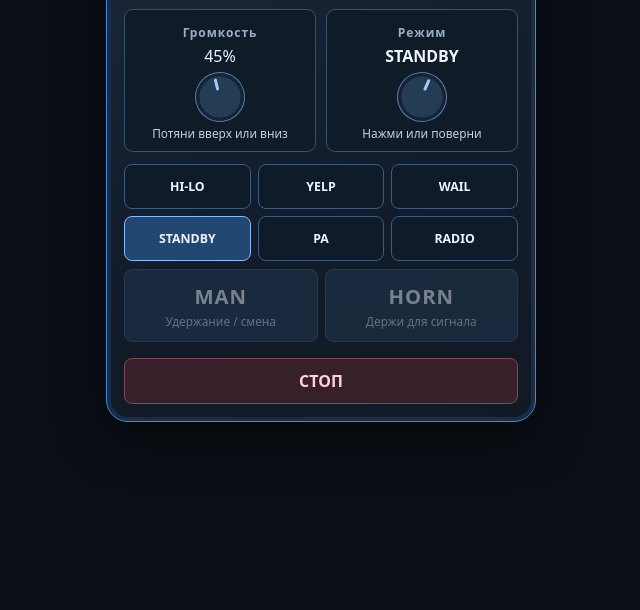
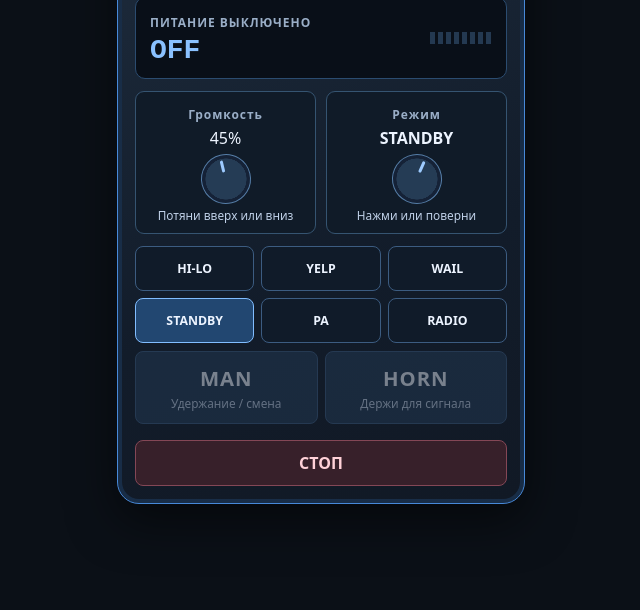
Before and after one commit to krickijmaksim53-collab/straby-mini-app, a plain HTML site: page index.html in a window 1280 px wide. Shown: the part 190-800 px from the top of the page, without its empty margins (319-959 px from the left). Drawn offline with Linux system fonts and the light colour scheme; no server answers.

Commit message:
Center the panel in Telegram and fit narrow screens

```diff
--- a/index.html
+++ b/index.html
@@ -5,7 +5,7 @@
   <meta name="viewport" content="width=device-width, initial-scale=1, viewport-fit=cover">
   <meta name="theme-color" content="#0b1017">
   <title>Страбы · Пульт</title>
-  <link rel="stylesheet" href="style.css">
+  <link rel="stylesheet" href="style.css?v=layout2">
   <script src="https://telegram.org/js/telegram-web-app.js"></script>
   <script type="module" src="app.js"></script>
 </head>
--- a/style.css
+++ b/style.css
@@ -7,11 +7,22 @@
   --muted: #9aaec7;
 }
 * { box-sizing: border-box; }
-body { margin: 0; padding: max(20px, env(safe-area-inset-top)) 14px max(20px, env(safe-area-inset-bottom)); }
+body {
+  margin: 0;
+  min-height: 100vh;
+  min-height: min(100dvh, var(--tg-viewport-stable-height, 100dvh));
+  display: flex;
+  flex-direction: column;
+  padding: 14px;
+  padding-top: calc(14px + max(env(safe-area-inset-top), var(--tg-safe-area-inset-top, 0px) + var(--tg-content-safe-area-inset-top, 0px)));
+  padding-bottom: calc(14px + max(env(safe-area-inset-bottom), var(--tg-safe-area-inset-bottom, 0px) + var(--tg-content-safe-area-inset-bottom, 0px)));
+  padding-left: calc(14px + max(env(safe-area-inset-left), var(--tg-safe-area-inset-left, 0px) + var(--tg-content-safe-area-inset-left, 0px)));
+  padding-right: calc(14px + max(env(safe-area-inset-right), var(--tg-safe-area-inset-right, 0px) + var(--tg-content-safe-area-inset-right, 0px)));
+}
 button { font: inherit; color: inherit; cursor: pointer; touch-action: manipulation; }
 button:focus-visible, input:focus-visible { outline: 2px solid #b4d7ff; outline-offset: 3px; }
 .panel {
-  max-width: 430px; margin: 0 auto; padding: 17px; border: 1px solid #4789d9; border-radius: 22px;
+  width: 100%; max-width: 408px; margin: auto; padding: clamp(10px, 4vw, 17px); border: 1px solid #4789d9; border-radius: 22px;
   background: linear-gradient(160deg, #1d2b3c, #121c2a 60%, #111925);
   box-shadow: 0 16px 48px #0008, inset 0 0 0 4px #182d47;
 }
@@ -19,9 +30,10 @@ button:focus-visible, input:focus-visible { outline: 2px solid #b4d7ff; outline-
 .header { padding: 3px 4px 15px; }
 h1 { margin: 0; font-size: 1.15rem; letter-spacing: .2em; }
 .header > span, .label, .controls span { color: var(--muted); font-size: .75rem; font-weight: 700; letter-spacing: .08em; }
-.display { min-height: 77px; padding: 12px 14px; background: #090f18; border: 1px solid #2b4c70; border-radius: 10px; }
-#signal { display: block; margin-top: 3px; color: #8ac1ff; font: 700 clamp(1.37rem, 6vw, 1.95rem) ui-monospace, monospace; }
-#meter { width: 62px; height: 12px; background: repeating-linear-gradient(90deg,#243951 0 5px,transparent 5px 8px); }
+.display { gap: 8px; min-height: 77px; padding: 12px 14px; background: #090f18; border: 1px solid #2b4c70; border-radius: 10px; }
+.display > div:first-child { min-width: 0; }
+#signal { overflow-wrap: anywhere; display: block; margin-top: 3px; color: #8ac1ff; font: 700 clamp(1.12rem, 5vw, 1.75rem) ui-monospace, monospace; }
+#meter { flex: 0 0 clamp(30px, 12vw, 62px); height: 12px; background: repeating-linear-gradient(90deg,#243951 0 5px,transparent 5px 8px); }
 #meter.active { background: repeating-linear-gradient(90deg,#64aaff 0 5px,transparent 5px 8px); }
 .controls { gap: 10px; margin: 12px 0; }
 .volume, .selector {
@@ -39,8 +51,8 @@ h1 { margin: 0; font-size: 1.15rem; letter-spacing: .2em; }
 .knob::after { content: ''; position: absolute; width: 3px; height: 12px; border-radius: 2px; background: #9ecbff; left: 22px; top: 5px; }
 .selector { touch-action: none; }
 .modes, .keys { display: grid; gap: 7px; margin-bottom: 8px; }
-.modes { grid-template-columns: repeat(3, 1fr); }
-.keys { grid-template-columns: repeat(2, 1fr); }
+.modes { grid-template-columns: repeat(3, minmax(0, 1fr)); }
+.keys { grid-template-columns: repeat(2, minmax(0, 1fr)); }
 .modes button, .keys button, #stop { border: 1px solid #3c5c81; border-radius: 8px; background: #101b29; }
 .modes button { min-height: 45px; padding: 5px; font-size: .77rem; font-weight: 750; }
 .modes button[aria-pressed="true"], button.is-held { border-color: #81bdff !important; background: #224771 !important; }
@@ -63,3 +75,14 @@ small { display: block; color: #bfd0e7; margin-top: 3px; font-size: .74rem; }
 }
 .keys button:disabled { cursor: default; opacity: .47; }
 #status:empty { display: none; }
+
+@media (max-width: 360px), (max-height: 570px) {
+  .header { padding-bottom: 9px; }
+  .display { min-height: 62px; padding: 8px 10px; }
+  .controls { gap: 7px; margin: 8px 0; }
+  .volume, .selector { min-height: 119px; padding: 6px; }
+  .modes, .keys { gap: 7px; margin-bottom: 7px; }
+  .modes button { min-height: 44px; }
+  .keys button { min-height: 57px; }
+  #stop { margin-top: 3px; }
+}
```
